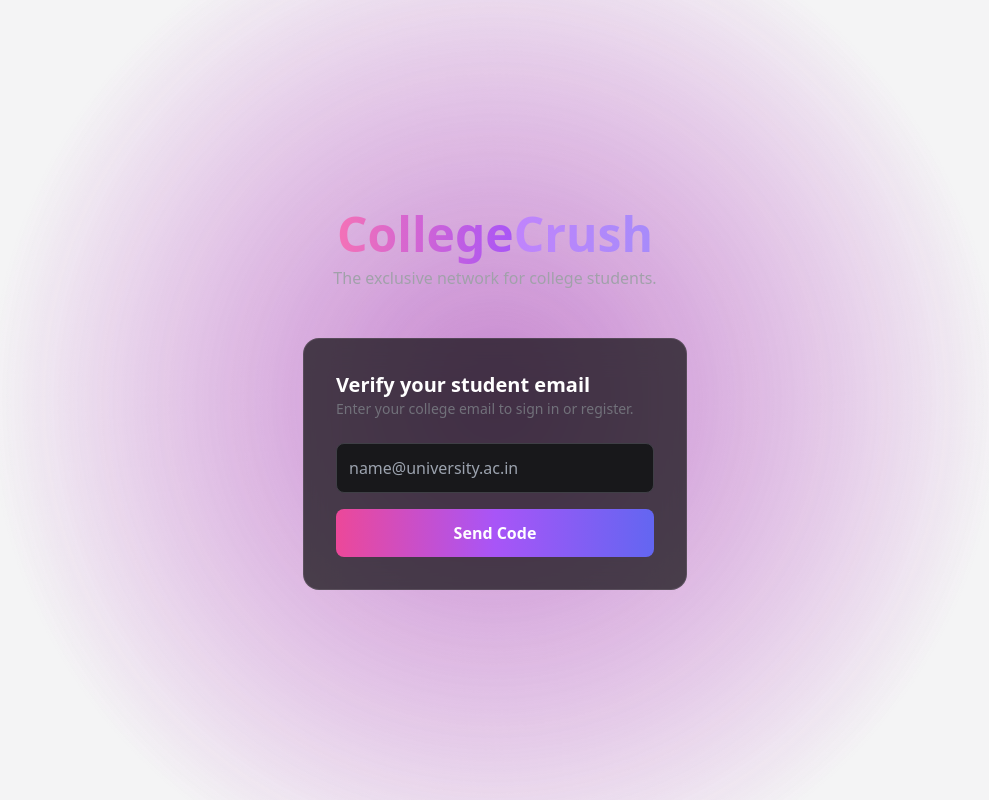
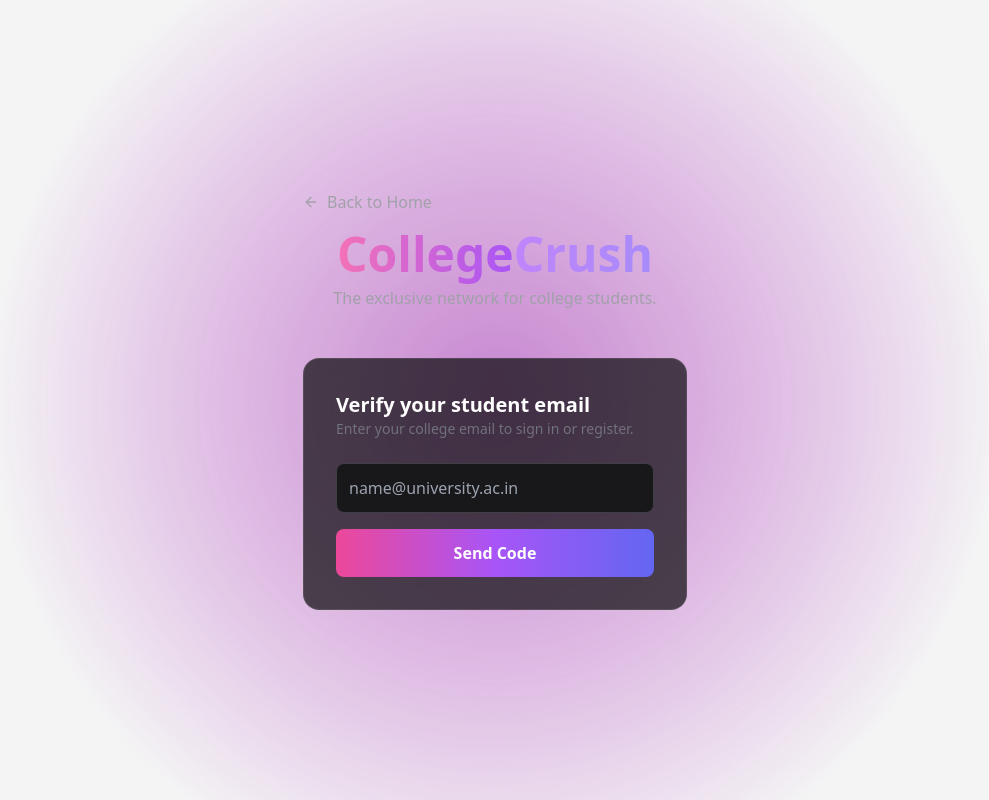
Before and after one commit to Anuragkrishna15/CollegeCrush-Dating, a React (Vite) app: page / in a window 1280 px wide. Both pictures are taken after a click on the button "Launch App". Shown: the whole page, without its empty margins (145-1134 px from the left). Built offline with nearby package versions, Linux system fonts and the light colour scheme; no server answers; a web font is replaced by a local one.

Commit message:
feat: improve authentication flow navigation

```diff
--- a/src/components/common/TopBar.tsx
+++ b/src/components/common/TopBar.tsx
@@ -1,9 +1,10 @@
 
 import * as React from 'react';
 import { Screen } from '../../types/types.ts';
-import { Bell, ArrowLeft, Sun, Moon, Monitor } from 'lucide-react';
+import { Bell, ArrowLeft, Sun, Moon, Monitor, LogOut } from 'lucide-react';
 import { PREMIUM_GRADIENT } from '../../constants/constants.ts';
 import { useTheme } from '../../hooks/useTheme.ts';
+import { useUser } from '../../hooks/useUser.ts';
 
 interface TopBarProps {
     activeScreen: Screen;
@@ -27,6 +28,7 @@ const screenConfig: Record<string, { title: string; showBackTo?: Screen }> = {
 const TopBar: React.FC<TopBarProps> = ({ activeScreen, unreadCount, setActiveScreen }) => {
     const config = screenConfig[activeScreen];
     const { theme, toggleTheme } = useTheme();
+    const { logout } = useUser();
     if (!config) return null;
 
     const handleBack = () => {
@@ -77,6 +79,13 @@ const TopBar: React.FC<TopBarProps> = ({ activeScreen, unreadCount, setActiveScr
                         <div className="absolute top-1 right-1 w-2.5 h-2.5 bg-red-500 rounded-full border-2 border-zinc-950"></div>
                     )}
                 </button>
+                <button
+                    onClick={logout}
+                    className="p-2 rounded-full hover:bg-zinc-800 transition-colors"
+                    aria-label="Logout and return to landing page"
+                >
+                    <LogOut />
+                </button>
             </div>
         </div>
     );
--- a/src/components/screens/AuthGate.tsx
+++ b/src/components/screens/AuthGate.tsx
@@ -11,7 +11,7 @@ const AuthGate: React.FC = () => {
         return <LandingScreen onGetStarted={() => setShowLanding(false)} />;
     }
 
-    return <AuthScreen />;
+    return <AuthScreen onBackToLanding={() => setShowLanding(true)} />;
 };
 
 export default AuthGate;
--- a/src/components/screens/AuthScreen.tsx
+++ b/src/components/screens/AuthScreen.tsx
@@ -5,6 +5,7 @@ import { supabase } from '../../services/supabase.ts';
 import { PREMIUM_GRADIENT } from '../../constants/constants.ts';
 import LoadingSpinner from '../LoadingSpinner.tsx';
 import { motion } from 'framer-motion';
+import { ArrowLeft } from 'lucide-react';
 
 // Fix for framer-motion type errors
 const MotionDiv: any = motion.div;
@@ -24,7 +25,11 @@ const ALLOWED_DOMAINS = [
     'abes.ac.in', 'niu.edu.in', 'chitkarauniversity.edu.in',
 ];
 
-const AuthScreen: React.FC = () => {
+interface AuthScreenProps {
+    onBackToLanding?: () => void;
+}
+
+const AuthScreen: React.FC<AuthScreenProps> = ({ onBackToLanding }) => {
     const [email, setEmail] = React.useState('');
     const [otp, setOtp] = React.useState('');
     const [loading, setLoading] = React.useState(false);
@@ -79,7 +84,17 @@ const AuthScreen: React.FC = () => {
 
     return (
         <div className="min-h-screen bg-transparent text-white flex flex-col justify-center items-center p-4 font-sans">
-             <div className="w-full max-w-sm text-center">
+              <div className="w-full max-w-sm text-center">
+                {onBackToLanding && (
+                    <button
+                        onClick={onBackToLanding}
+                        className="flex items-center gap-2 text-zinc-400 hover:text-white transition-colors mb-4 self-start"
+                        aria-label="Back to landing page"
+                    >
+                        <ArrowLeft size={16} />
+                        Back to Home
+                    </button>
+                )}
                 <h1 className="text-5xl font-bold">
                     <span className="bg-clip-text text-transparent bg-gradient-to-r from-pink-400 to-purple-500">College</span><span className="bg-clip-text text-transparent bg-gradient-to-r from-purple-400 to-violet-400">Crush</span>
                 </h1>
--- a/src/components/screens/LandingScreen.tsx
+++ b/src/components/screens/LandingScreen.tsx
@@ -166,9 +166,14 @@ function LandingScreen({ onGetStarted }: LandingScreenProps) {
           <h1 className="text-2xl font-bold">
             <img src="/images/logo.png" alt="CollegeCrush" className="h-16 rounded-full" />
           </h1>
-          <button onClick={onGetStarted} className="bg-white text-black font-semibold px-4 py-2 rounded-lg text-sm hover:bg-neutral-200 transition-colors">
-            Launch App
-          </button>
+          <div className="flex gap-4">
+            <button onClick={onGetStarted} className="bg-white text-black font-semibold px-4 py-2 rounded-lg text-sm hover:bg-neutral-200 transition-colors">
+              Launch App
+            </button>
+            <button onClick={onGetStarted} className="border border-white/30 text-white font-semibold px-4 py-2 rounded-lg text-sm hover:bg-white/10 transition-colors">
+              Sign In / Sign Up
+            </button>
+          </div>
         </div>
       </MotionHeader>
 
```
